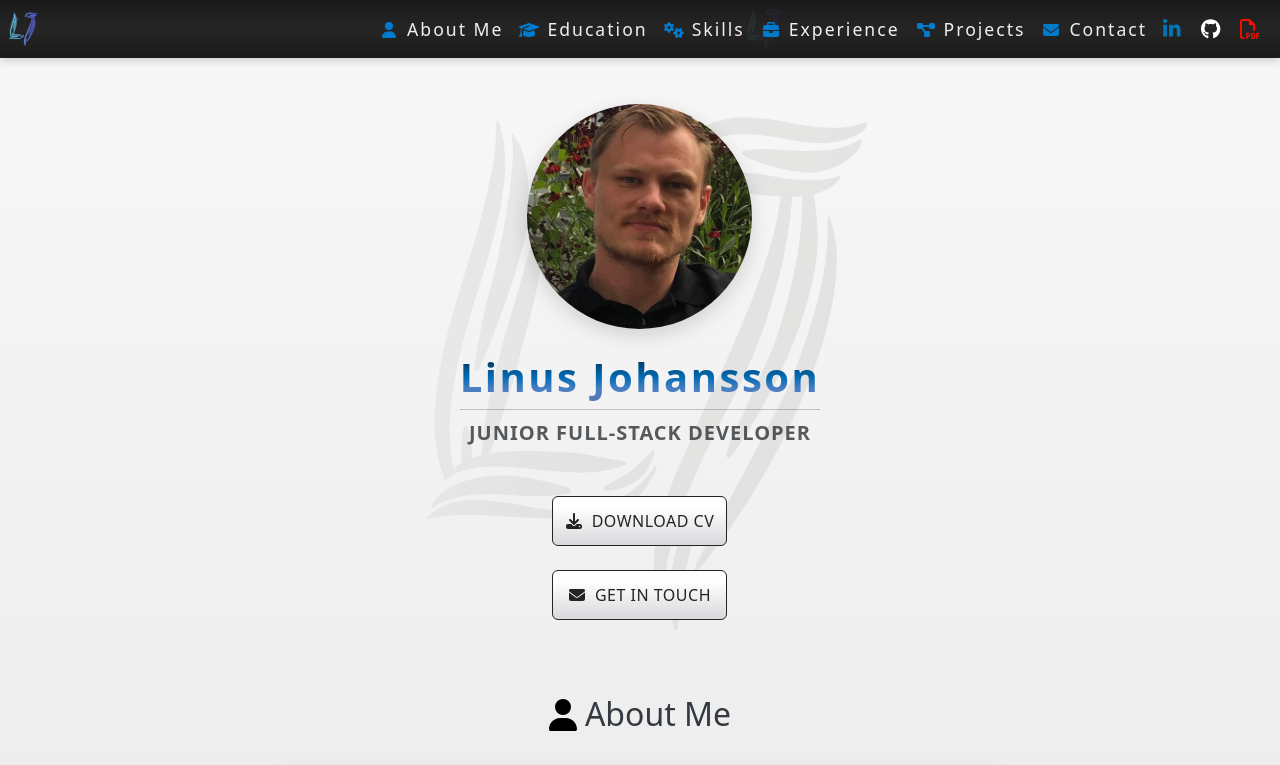
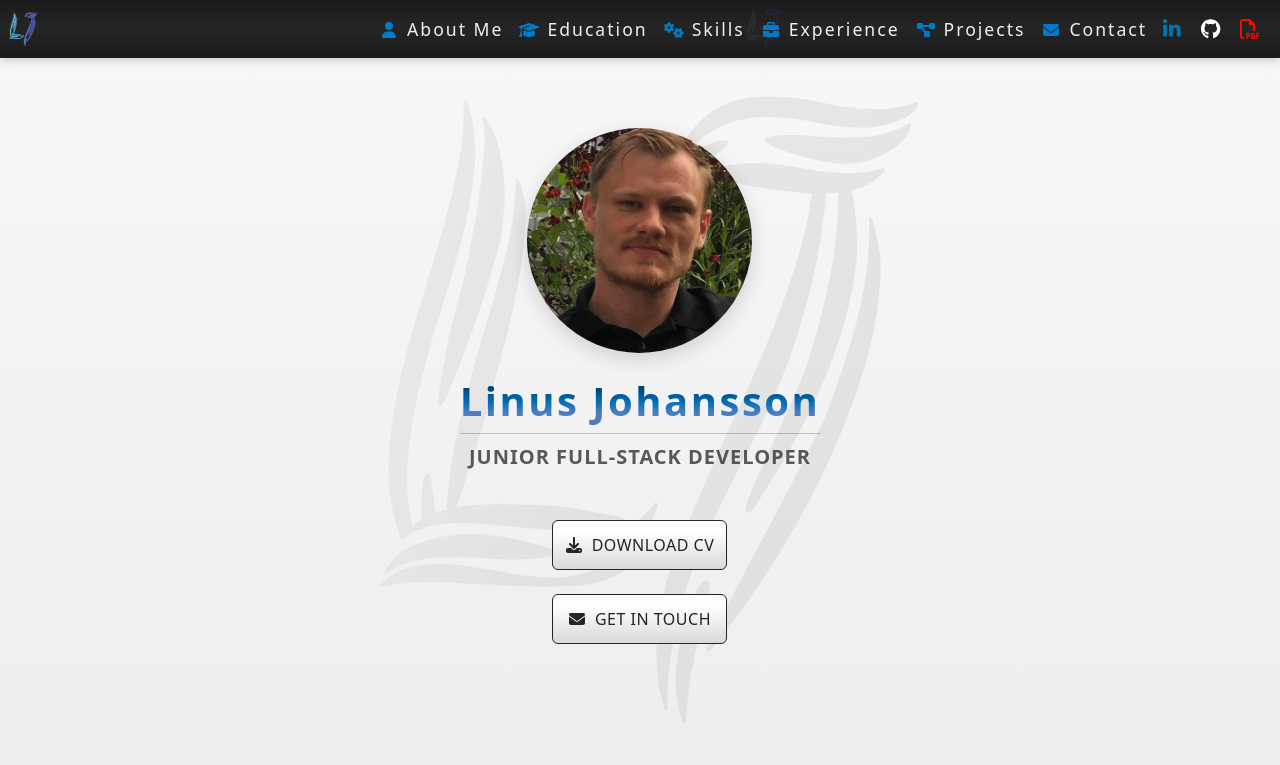
Before and after one commit to j0hanz/j0hanz-portfolio, a React (Create React App) app: page / in a window 1280 px wide. Shown: the top 765 px of the page. Built offline with nearby package versions, Linux system fonts and the light colour scheme.

Commit message:
Improve layout structure

```diff
--- a/src/components/Hero.js
+++ b/src/components/Hero.js
@@ -27,8 +27,8 @@ const Hero = () => {
   const handleModalClose = useCallback(() => setShowModal(false), []);
 
   return (
-    <section id="hero" className="text-center py-4">
-      <Container className={appStyles.imgDarkBg}>
+    <section id="hero" className={`text-center py-5 ${appStyles.imgDarkBg}`}>
+      <Container>
         <Row className="d-flex justify-content-center align-items-center mx-auto">
           <Col xs="auto">
             <img
@@ -43,7 +43,7 @@ const Hero = () => {
             >
               Junior Full-Stack Developer
             </p>
-            <div className="d-flex flex-column align-items-center mt-5 mb-4 mb-1">
+            <div className="d-flex flex-column align-items-center my-5">
               <Button
                 onClick={handleModalOpen}
                 variant="outline-dark"
```
